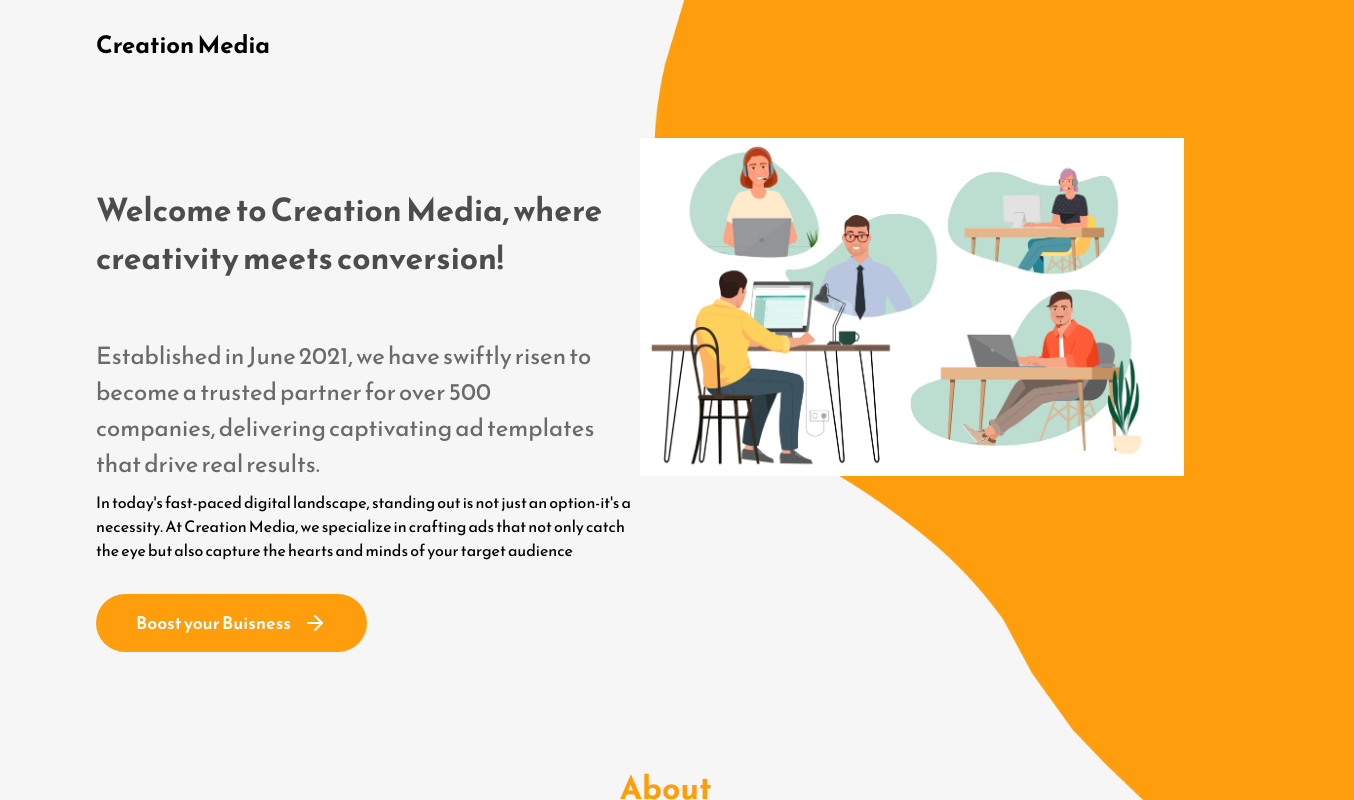
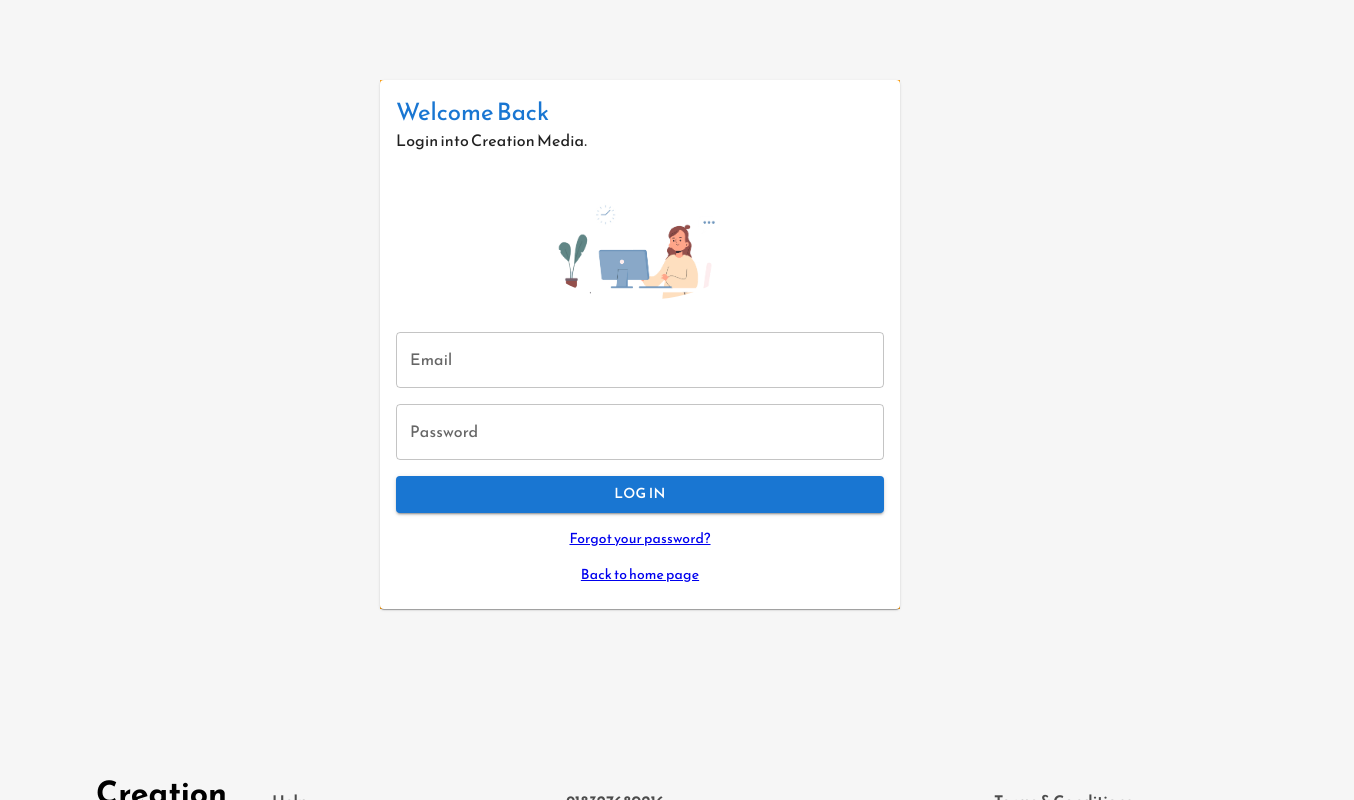
Before and after one commit to manoharmeena123/creationMedia, a React (Create React App) app: page /login in a window 1280 px wide. Shown: the top 800 px of the page, 1354 px wide, since content can reach past the window. Built offline with nearby package versions, Linux system fonts and the light colour scheme.

Commit message:
login added

```diff
--- a/package.json
+++ b/package.json
@@ -11,14 +11,17 @@
     "@testing-library/jest-dom": "^5.16.5",
     "@testing-library/react": "^13.4.0",
     "@testing-library/user-event": "^13.5.0",
+    "formik": "^2.4.5",
     "install": "^0.13.0",
     "npm": "^10.5.0",
     "react": "^18.2.0",
     "react-dom": "^18.2.0",
     "react-icons": "^4.12.0",
+    "react-router-dom": "^6.22.3",
     "react-scripts": "5.0.1",
     "styled-components": "^6.1.8",
-    "web-vitals": "^2.1.4"
+    "web-vitals": "^2.1.4",
+    "yup": "^1.4.0"
   },
   "scripts": {
     "start": "react-scripts start",
--- a/src/App.js
+++ b/src/App.js
@@ -1,20 +1,29 @@
 import "./App.css";
+import React from "react";
+import { BrowserRouter , Routes, Route } from "react-router-dom";
 import Home from "./Components/Home";
 import About from "./Components/About";
 import Work from "./Components/Work";
 import Testimonial from "./Components/Testimonial";
 import Contact from "./Components/Contact";
+import Login from "./Components/Login";
 import Footer from "./Components/Footer";
+import Navbar from "./Components/Navbar";
 
 function App() {
   return (
     <div className="App">
-      <Home />
-      <About />
-      <Work />
-      <Testimonial />
-      <Contact />
-      <Footer />
+      <BrowserRouter>
+        <Routes>
+          <Route path="/" index element={<Home />} />
+          <Route path="/about" element={<About />} />
+          <Route path="/work" element={<Work />} />
+          <Route path="/testimonials" element={<Testimonial />} />
+          <Route path="/contact" element={<Contact />} />
+          <Route path="/login" element={<Login />} />
+        </Routes>
+        <Footer />
+      </BrowserRouter>
     </div>
   );
 }
--- /dev/null
+++ b/src/Components/Login.jsx
@@ -0,0 +1,180 @@
+import React, { useState } from "react";
+import { Link } from "react-router-dom";
+import {
+  Container,
+  Grid,
+  Card,
+  CardContent,
+  Typography,
+  TextField,
+  Button,
+  Avatar,
+  Box,
+} from "@mui/material";
+import { useFormik } from "formik"; // Import Formik for form validation
+import * as Yup from "yup"; // Import Yup for schema validation
+import profile from "../Assets/profile-img.png";
+import Spinner from "../utils/Spinner";
+const Login = () => {
+  const [session, setSession] = useState(false);
+  const [showSpinner, setShowSpinner] = useState(false); // State to manage spinner visibility
+
+  // Define validation schema using Yup
+  const validationSchema = Yup.object().shape({
+    email: Yup.string()
+      .email("Invalid email address")
+      .required("Email is required"),
+    password: Yup.string().required("Password is required"),
+  });
+
+  // Initialize Formik useFormik hook
+  const formik = useFormik({
+    initialValues: {
+      email: "",
+      password: "",
+    },
+    validationSchema: validationSchema,
+    onSubmit: async (values, { resetForm }) => {
+      setShowSpinner(true); // Show spinner on form submission
+      setTimeout(() => {
+        setShowSpinner(false); // Hide spinner after 2 seconds
+        console.log("Form submitted with values:", values);
+        setSession(true);
+    }, 2000);
+    resetForm();
+    },
+  });
+
+  const handleInputChange = () => {
+    // Reset session when user starts typing
+    setSession(false);
+  };
+
+  return (
+    <React.Fragment>
+      {/* Show spinner if showSpinner is true */}
+      {showSpinner ? (
+        <Box sx={{ display: "flex", justifyContent: "center", mt: 4 }}>
+          <Spinner />
+        </Box>
+      ) : (
+        <div className="account-pages my-5 pt-sm-5">
+          <Container sx={{ mt: 10 }}>
+            <Grid container justifyContent="center">
+              <Grid item xs={12} md={8} lg={6} xl={5} bgcolor="#fe9e0d">
+                <Card>
+                  <CardContent>
+                    <Grid container spacing={2}>
+                      <Grid item xs={12}>
+                        <Typography variant="h5" color="primary">
+                          Welcome Back
+                        </Typography>
+                        <Typography paragraph>
+                          Login into Creation Media.
+                        </Typography>
+                      </Grid>
+                      {session && (
+                        <Grid item xs={12}>
+                          <Typography
+                            variant="h6"
+                            color="crimson"
+                            sx={{ textAlign: "center" }}
+                          >
+                            Session timeout, please login again
+                          </Typography>
+                        </Grid>
+                      )}
+                      <Grid item xs={12}>
+                        <Avatar
+                          alt="Logo"
+                          src={profile}
+                          sx={{ width: 200, height: 100, mx: "auto", my: 2 }}
+                        />
+                      </Grid>
+                      <Grid item xs={12}>
+                        <form onSubmit={formik.handleSubmit}>
+                          <TextField
+                            fullWidth
+                            label="Email"
+                            name="email"
+                            type="email"
+                            value={formik.values.email}
+                            onChange={(e) => {
+                              formik.handleChange(e);
+                              handleInputChange();
+                            }}
+                            onBlur={formik.handleBlur}
+                            error={
+                              formik.touched.email &&
+                              Boolean(formik.errors.email)
+                            }
+                            helperText={
+                              formik.touched.email && formik.errors.email
+                            }
+                          />
+                          <TextField
+                            fullWidth
+                            label="Password"
+                            name="password"
+                            type="password"
+                            value={formik.values.password}
+                            onChange={(e) => {
+                              formik.handleChange(e);
+                              handleInputChange();
+                            }}
+                            onBlur={formik.handleBlur}
+                            error={
+                              formik.touched.password &&
+                              Boolean(formik.errors.password)
+                            }
+                            helperText={
+                              formik.touched.password && formik.errors.password
+                            }
+                            sx={{ mt: 2 }}
+                          />
+                          <Button
+                            fullWidth
+                            variant="contained"
+                            color="primary"
+                            type="submit"
+                            sx={{ mt: 2 }}
+                          >
+                            Log In
+                          </Button>
+                        </form>
+                      </Grid>
+                      <Grid item xs={12}>
+                        <Typography
+                          align="center"
+                          variant="body2"
+                          color="textSecondary"
+                        >
+                          <Link to="#" >
+                            Forgot your password?
+                          </Link>
+                        </Typography>
+                      </Grid>
+                      <Grid item xs={12}>
+                        <Typography
+                          align="center"
+                          variant="body2"
+                          color="textSecondary"
+                        >
+                          <Link to="/" >
+                         Back to home page
+                          </Link>
+                        </Typography>
+                      </Grid>
+                    </Grid>
+                  </CardContent>
+                </Card>
+              </Grid>
+            </Grid>
+          </Container>
+        </div>
+      )}
+    </React.Fragment>
+  );
+};
+
+export default Login;
--- a/src/Components/Navbar.js
+++ b/src/Components/Navbar.js
@@ -12,10 +12,20 @@ import HomeIcon from "@mui/icons-material/Home";
 import InfoIcon from "@mui/icons-material/Info";
 import CommentRoundedIcon from "@mui/icons-material/CommentRounded";
 import PhoneRoundedIcon from "@mui/icons-material/PhoneRounded";
-
+// import Login from "./Components/Login";
+import LoginIcon from "@mui/icons-material/Login";
+import Button from "@mui/material/Button";
+import { Link,useNavigate  } from "react-router-dom";
+import { useMediaQuery } from "@mui/material";
+import { useTheme } from "@mui/material";
 
 const Navbar = () => {
   const [openMenu, setOpenMenu] = useState(false);
+  const theme = useTheme();
+  const navigate= useNavigate ()
+  const isSmallScreen = useMediaQuery(theme.breakpoints.down("sm"));
+  const isMediumScreen = useMediaQuery(theme.breakpoints.down("md"));
+
   const menuOptions = [
     {
       text: "Home",
@@ -33,8 +43,16 @@ const Navbar = () => {
       text: "Contact",
       icon: <PhoneRoundedIcon />,
     },
+    {
+      text: "Login",
+      icon: <LoginIcon />,
+      link: "/login",
+    },
+  ];
 
-  ];
+  const handleLogin  =()=>{
+    navigate("/login")
+  }
   return (
     <nav>
       <div className="nav-logo-container">
@@ -59,11 +77,20 @@ const Navbar = () => {
           onKeyDown={() => setOpenMenu(false)}
         >
           <List>
-            {menuOptions.map((item) => (
-              <ListItem key={item.text} disablePadding>
-                <ListItemButton>
+            {menuOptions.map((item, index) => (
+              <ListItem key={index} disablePadding>
+                <ListItemButton onClick={() => setOpenMenu(false)}>
                   <ListItemIcon>{item.icon}</ListItemIcon>
-                  <ListItemText primary={item.text} />
+                  {item?.link ? (
+                    <Link
+                      to={item?.link}
+                      style={{ textDecoration: "none", color: "inherit" }}
+                    >
+                      <ListItemText primary={item.text} />
+                    </Link>
+                  ) : (
+                    <ListItemText primary={item.text} />
+                  )}
                 </ListItemButton>
               </ListItem>
             ))}
@@ -71,6 +98,14 @@ const Navbar = () => {
           <Divider />
         </Box>
       </Drawer>
+
+      {!isSmallScreen && !isMediumScreen && (
+        <Box sx={{ textAlign: "center", marginTop: "16px" }}>
+          <Button variant="text" color="secondary" onClick={handleLogin}>
+            Login
+          </Button>
+        </Box>
+      )}
     </nav>
   );
 };
--- /dev/null
+++ b/src/utils/Spinner.jsx
@@ -0,0 +1,12 @@
+import * as React from 'react';
+import CircularProgress from '@mui/material/CircularProgress';
+import Box from '@mui/material/Box';
+
+const  Spinner = ()=>{
+  return (
+    <Box sx={{ display: 'flex' }}>
+      <CircularProgress />
+    </Box>
+  );
+}
+export default Spinner
```
Also changed, not shown: src/Assets/profile-img.png (added), 1 other file (tests, documents, lock files or other folders).
